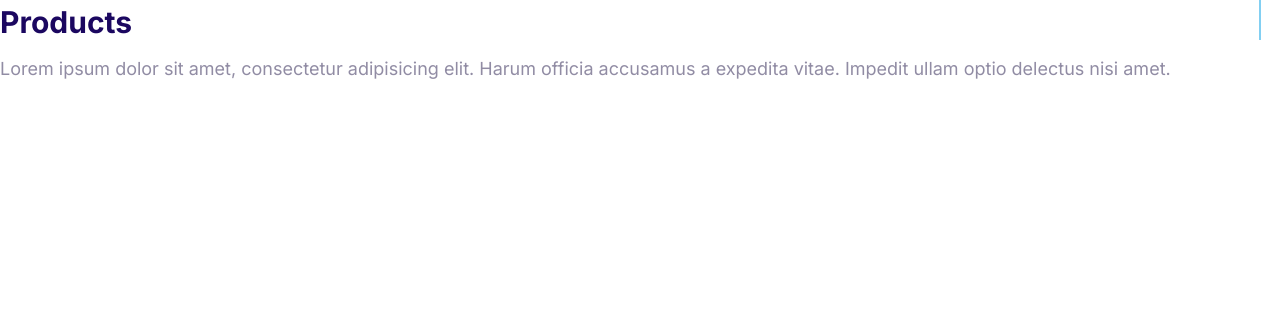
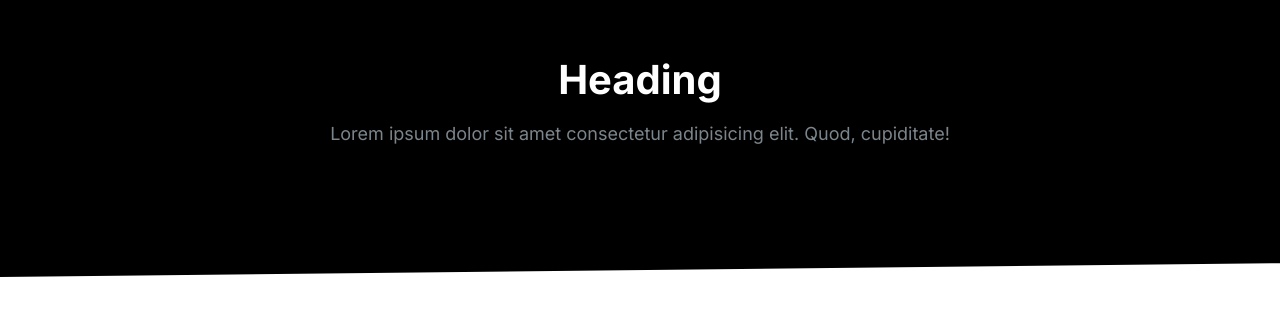
Before and after one commit to Evans-Asiedu/moshify, a plain HTML site: page index.html in a window 1280 px wide. Drawn offline with Linux system fonts and the light colour scheme.

Commit message:
Build the block component.

```diff
--- a/css/styles.css
+++ b/css/styles.css
@@ -588,3 +588,39 @@ a {
   max-height: 100vh;
   opacity: 1;
 }
+
+/* Blocks */
+.block {
+  --padding-vertical: 5rem;
+  padding: var(--padding-vertical) 2rem;
+}
+
+.block__header {
+  text-align: center;
+  margin-bottom: 4rem;
+}
+
+.block__heading {
+  margin-top: 0;
+}
+
+.block--dark {
+  background: #000;
+  color: #7b858b;
+}
+
+.block--dark h1,
+.block--dark h2,
+.block--dark h3 {
+  color: #fff;
+}
+
+.block--skewed-right {
+  padding-bottom: calc(var(--padding-vertical) + 4rem);
+  clip-path: polygon(0% 0%, 100% 0%, 100% 100%, 0% 95%);
+}
+
+.block--skewed-left {
+  padding-bottom: calc(var(--padding-vertical) + 4rem);
+  clip-path: polygon(0% 0%, 100% 0%, 100% 95%, 0% 100%);
+}
--- a/index.html
+++ b/index.html
@@ -14,18 +14,14 @@
     <link rel="stylesheet" href="css/styles.css" />
   </head>
   <body>
-    <div class="collapsible collapsible--expanded">
-      <div class="collapsible__header">
-        <h3 class="collapsible__heading">Products</h3>
-        <svg class="icon icon--primary collapsible__chevron">
-          <use xlink:href="images/sprite.svg#line"></use>
-        </svg>
-      </div>
-      <div class="collapsible__content">
-        Lorem ipsum dolor sit amet, consectetur adipisicing elit. Harum officia
-        accusamus a expedita vitae. Impedit ullam optio delectus nisi amet.
-      </div>
-    </div>
-    <script src="js/main.js"></script>
+    <section class="block block--dark block--skewed-left">
+      <header class="block__header">
+        <h2 class="block__heading">Heading</h2>
+        <p>
+          Lorem ipsum dolor sit amet consectetur adipisicing elit. Quod,
+          cupiditate!
+        </p>
+      </header>
+    </section>
   </body>
 </html>
```
Also changed, not shown: components/blocks.html (added, +8 -0 lines).
